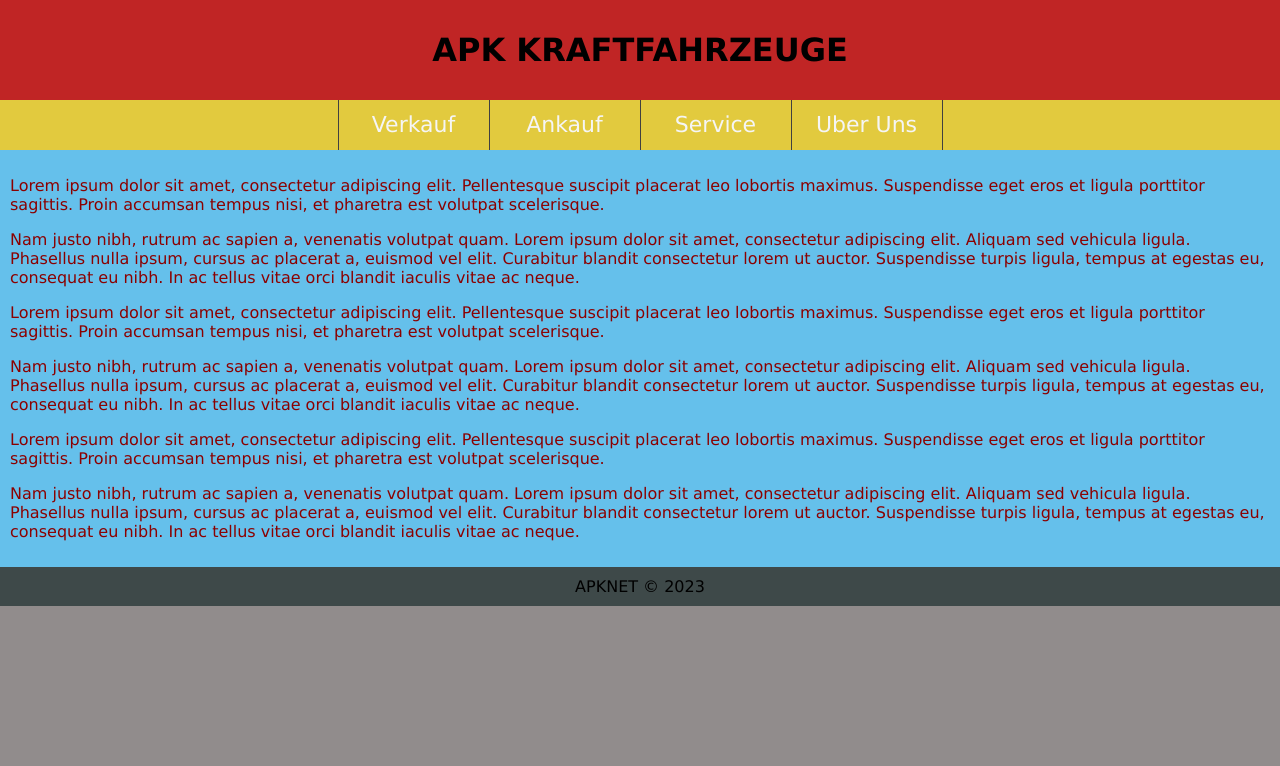
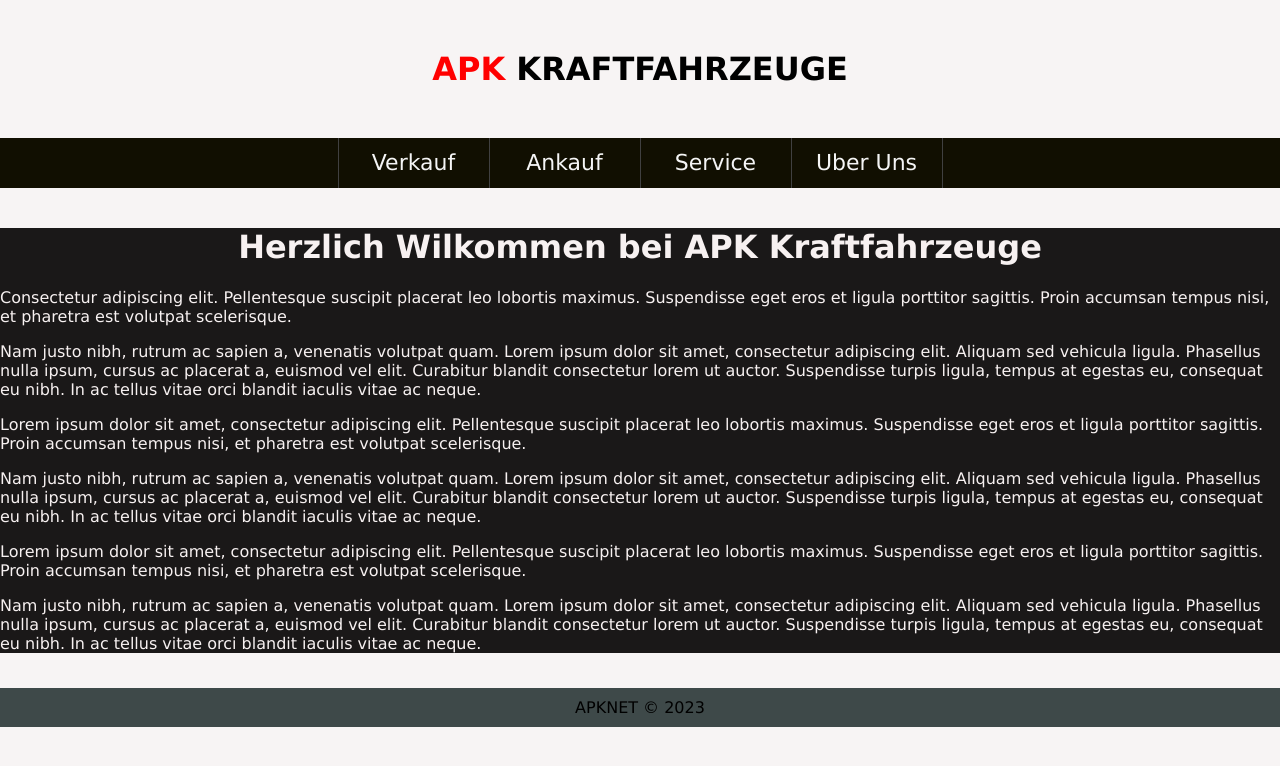
Before and after one commit to karczaa/APK, a plain HTML site: page index.html in a window 1280 px wide. Drawn offline with Linux system fonts and the light colour scheme.

Commit message:
background

```diff
--- a/index.html
+++ b/index.html
@@ -4,13 +4,17 @@
  <head>
     <title>APK AUTOHANDEL</title>
     <meta chaset="UTF-8">
+    <meta name="description" content="Verkauf und Ankauf von KFZ"/>
+    <meta name="keywords" content="motorschaden, getriebeschaden, autokauf, autoverkauf, autoankauf, reparatur">
+    <meta name="viewport" content="width=device-width, initial-scale=1.0">
     <link rel="stylesheet" type="text/css" href="./style.css">
  </head>
  <body>
+ <br>
   <div id="container">
     <div id="logo">
-        <div id="logo1">APK KRAFTFAHRZEUGE</div>
-    </div>
+        <div id="logo1"><p1 style="color: red;">APK</p1> KRAFTFAHRZEUGE</div>
+    </div><br>
     <div id="nav">
         <ol>
             <li style="border-left: 1px solid #404040"><a href="#1">Verkauf</a></li>
@@ -19,9 +23,11 @@
             <li><a href="#4">Uber Uns</a></li>
             <div style="clear: both;"></div>
         </ol>
-    </div>
+    </div><br>
     <div id="content">
-        <p>Lorem ipsum dolor sit amet, consectetur adipiscing elit.
+        <div id="alfa-img">
+        <h1>Herzlich Wilkommen bei APK Kraftfahrzeuge</h1>
+        <p>Consectetur adipiscing elit.
         Pellentesque suscipit placerat leo lobortis maximus.
         Suspendisse eget eros et ligula porttitor sagittis. Proin
         accumsan tempus nisi, et pharetra est volutpat
@@ -60,7 +66,9 @@
                 Suspendisse turpis ligula, tempus at egestas eu, consequat
                 eu nibh. In ac tellus vitae orci blandit iaculis vitae ac
                 neque.</p>
-        </div>
+            </div>
+      </div>
+    <br>
 
 
     <div id="footer">APKNET &copy 2023 </div>
--- a/style.css
+++ b/style.css
@@ -1,7 +1,7 @@
 /*  kolory na chwile */
 body
 {
-    background-color: #918c8c;
+    background-color: #f7f4f4;
 
     margin: 0 !important;
     font-family: Verdana, Geneva, Tahoma, sans-serif;
@@ -9,7 +9,7 @@ body
 
 #logo
 {
-    background-color: #c02525;
+
     text-align: center;
     font-weight: 700;
     font-size: 32px;
@@ -24,17 +24,14 @@ body
 
 #nav
 {
-    background-color: rgb(226, 202, 62);
+    background-color: rgb(17, 15, 1);
     width: auto;
     height: 50px;
     font-size: 22px;
     line-height: 50px;
     text-align:center;
-    align-items: center;
+}
 
-
-
-}
 ol
 {
     list-style-type: none;
@@ -73,11 +70,23 @@ a
 
 #content
 {
-    background-color: rgb(101, 192, 235);
-    padding: 10px;
-    color:darkred;
+    background-color: #1a1818;
+    padding: 0;
+    color:rgb(247, 241, 241);
+    text-justify: auto;
 
+}
 
+#alfa-img
+{
+    background-image: url("img/alfa");
+    background-size: auto auto;
+    background-size: cover;
+}
+
+h1
+{
+    text-align: center;
 }
 
 #footer
@@ -90,7 +99,7 @@ a
 
 #container
 {
-    width: 100%;
+    width: auto;
     margin-left:auto;
     margin-right:auto;
 }
```
Also changed, not shown: 1 other file.
